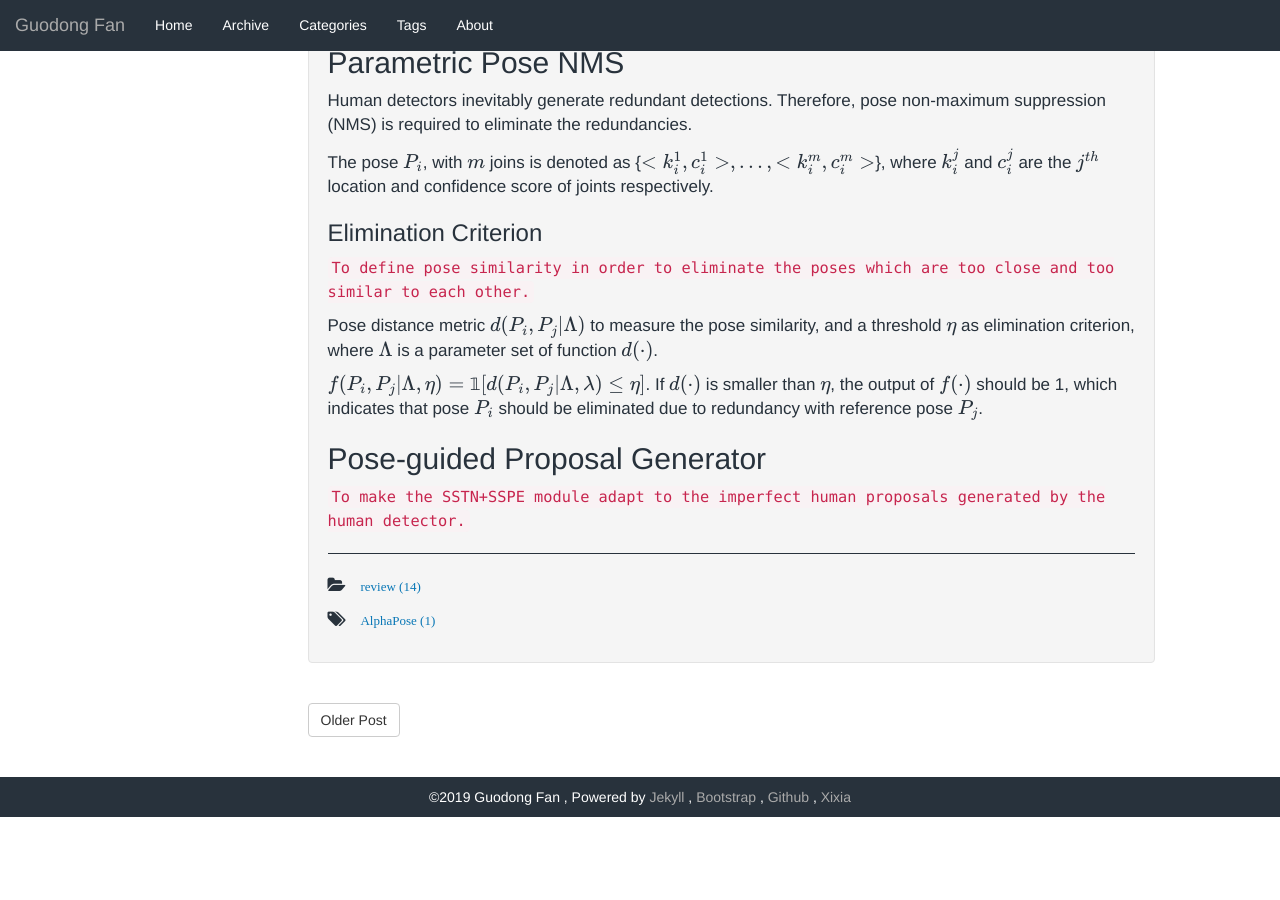
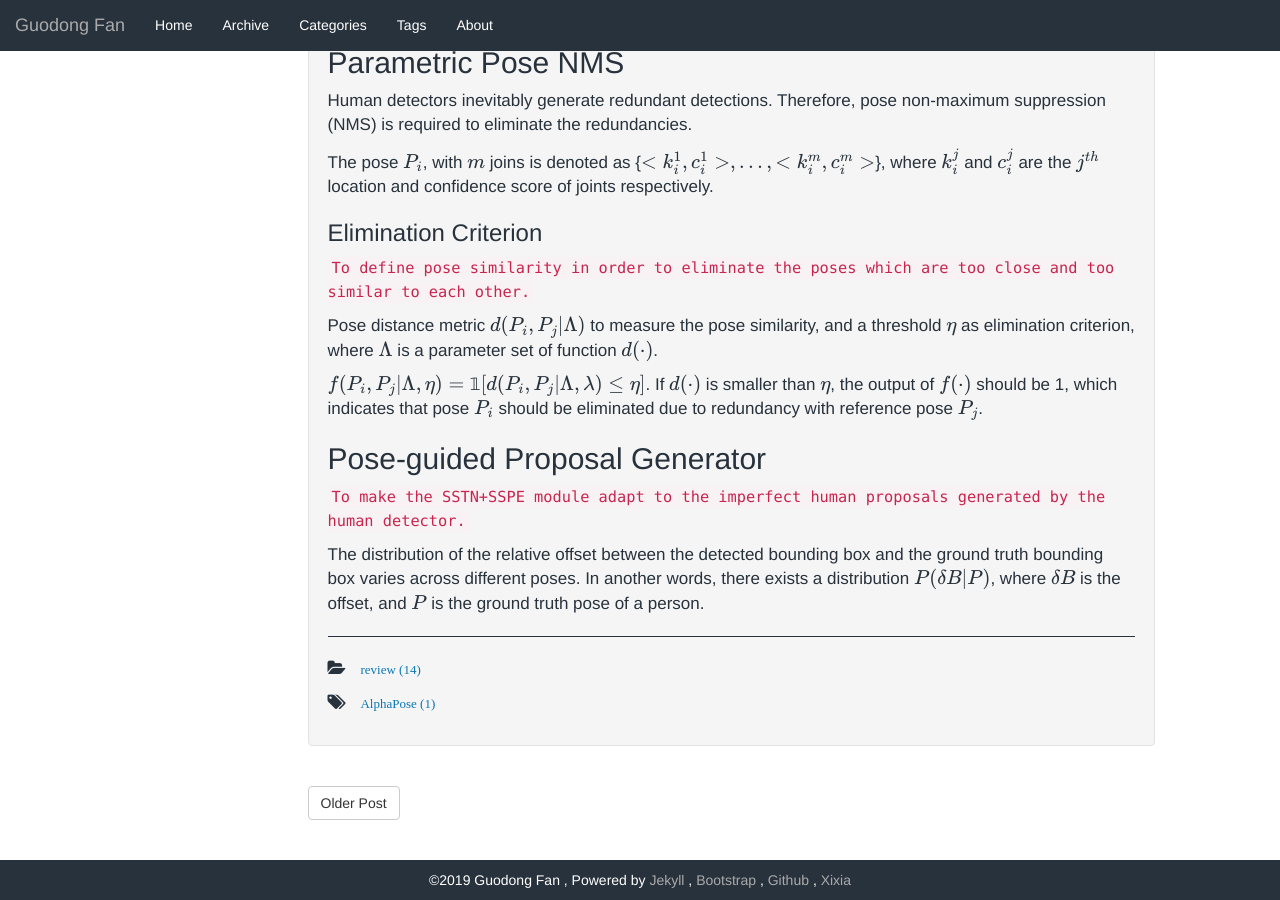
Before and after one commit to GuodongFan/GuodongFan.github.io, a Jekyll site: the page built from _posts/2019-08-20-AlphaPose.md, in a window 1280 px wide and 900 px high, scrolled down 948 px. Built offline with Jekyll 4.4.1, drawn with Linux system fonts in a browser that asks for light colours; our own code applies the rules of GitHub Pages for plain Markdown files; formulas are drawn with MathJax 3; before the commit the page ends 1765 px from its top, so only the background shows below that.

Commit message:
Update 2019-08-20-AlphaPose.md

```diff
--- a/_posts/2019-08-20-AlphaPose.md
+++ b/_posts/2019-08-20-AlphaPose.md
@@ -61,3 +61,5 @@ $f(P_i, P_j\|\Lambda, \eta)=\mathbb{1}[d(P_i, P_j\|\Lambda, \lambda)\le \eta]$.
 ## Pose-guided Proposal Generator
 
 `To make the SSTN+SSPE module adapt to the imperfect human proposals generated by the human detector.`
+
+The distribution of the relative offset between the detected bounding box and the ground truth bounding box varies across different poses. In another words, there exists a distribution $P(\delta B\|P)$, where $\delta B$ is the offset, and $P$ is the ground truth pose of a person.
```
